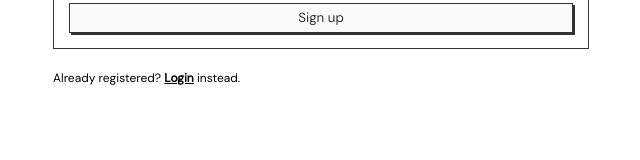
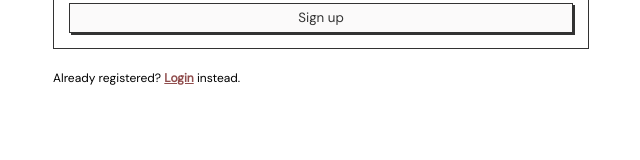
Before and after one commit to adeleke5140/LiveChat, a Vue app: page / in a window 1280 px wide. Both pictures are taken after a click on the element "Signup". Shown: the part 352-512 px from the top of the page, without its empty margins (319-959 px from the left). Built offline with nearby package versions, Linux system fonts and the light colour scheme; no server answers.

Commit message:
add styling to welcome links

```diff
--- a/src/views/Welcome.vue
+++ b/src/views/Welcome.vue
@@ -25,7 +25,7 @@ const enterChat = () => {
     </div>
     <div v-else>
       <SignupForm />
-      <p>Already registered? <span class="signup" @click="showLogin = true">Login</span> instead.</p>
+      <p>Already registered? <span class="login" @click="showLogin = true">Login</span> instead.</p>
     </div>
   </main>
   <Footer />
@@ -43,9 +43,11 @@ p {
   font-size: var(--font-size-smaller);
 }
 
-.signup {
+.signup,
+.login {
   font-weight: bold;
   cursor: pointer;
   text-decoration: underline;
+  color: var(--link-color)
 }
 </style>
```
